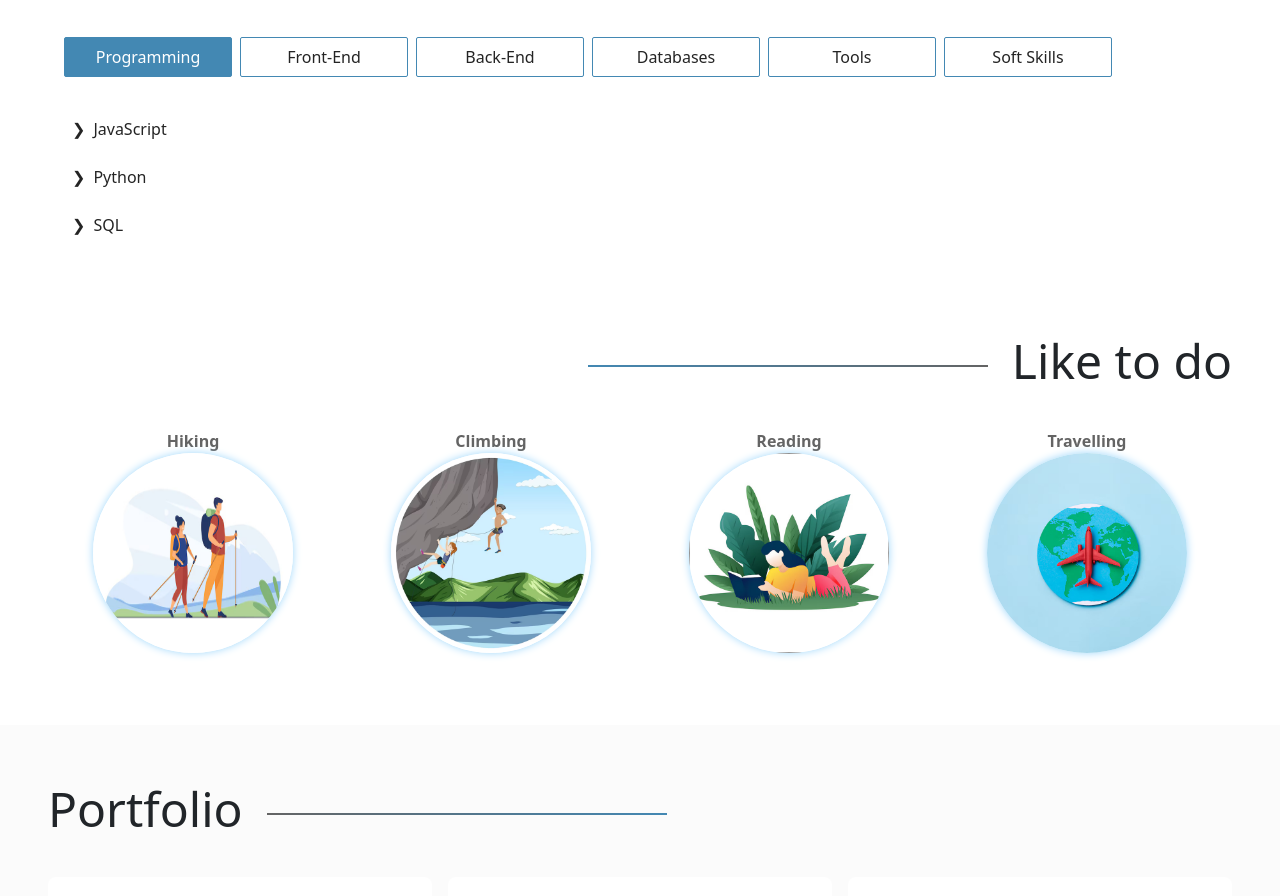
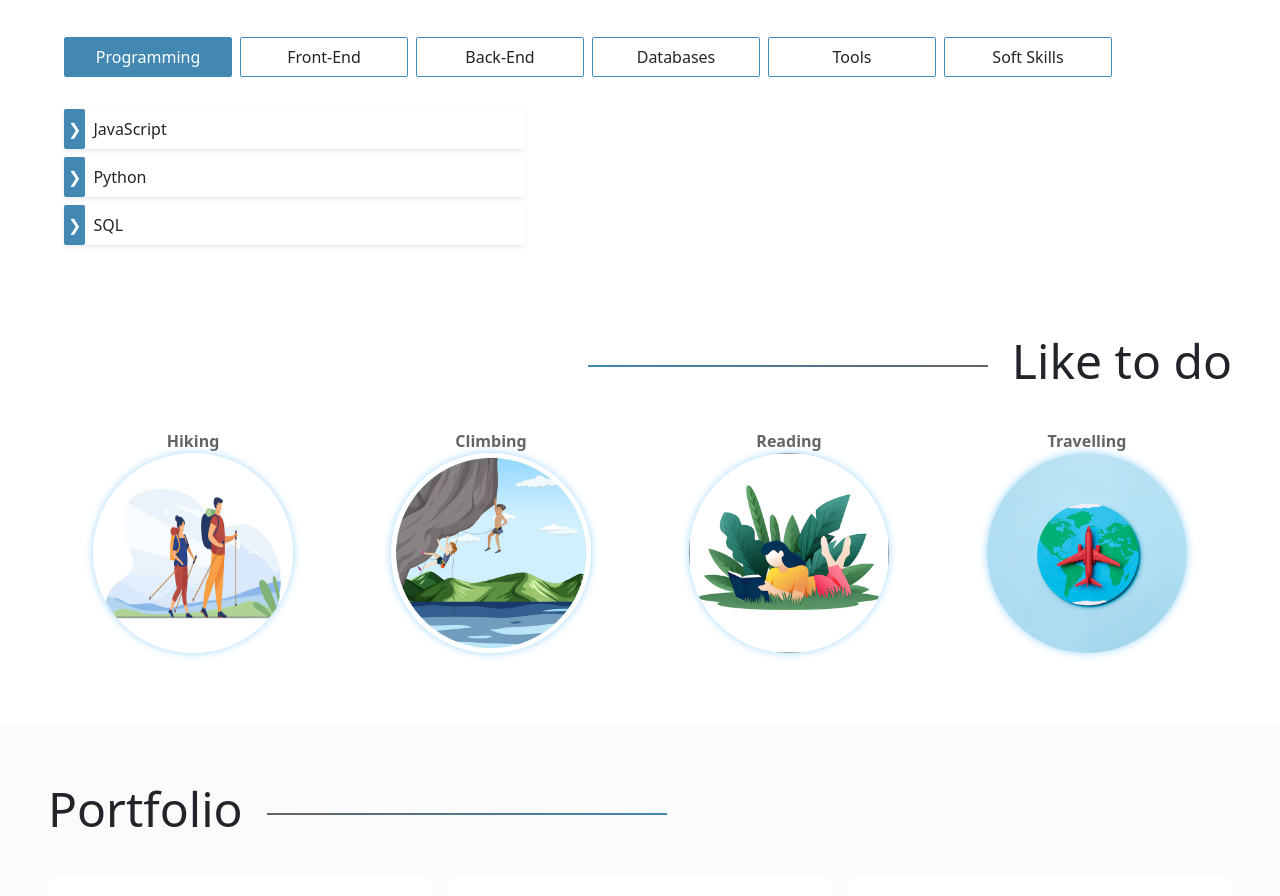
Before and after one commit to shrutibakutra/me, a React (Create React App) app: page / in a window 1280 px wide. Shown: the part 837-1733 px from the top of the page. Built offline with nearby package versions, Linux system fonts and the light colour scheme.

Commit message:
updated skilss css

```diff
--- a/src/components/Skills/skills.scss
+++ b/src/components/Skills/skills.scss
@@ -60,23 +60,31 @@
       margin-top: $gridSize * 3;
 
       &__li {
-        opacity: 0;
-        transform: translateX(-80px);
-        animation: fadeInUp 0.5s forwards;
         font-size: 2 * $gridSize;
         margin-bottom: $gridSize;
-        padding: $gridSize;
+        padding: $gridSize $gridSize $gridSize 0;
         border-radius: 2px;
         width: 40%;
-        // background: linear-gradient(to right, $color--blue 0%, 50%, #fff 100%);
         color: $color--gray800;
         display: flex;
+        box-shadow: 0 2px 4px rgba(50, 50, 93, .1);
 
-        div {
-          margin-right: $gridSize;
+
+        animation: fadeInUp 0.5s forwards;
+        opacity: 0;
+        transform: translateY(-200px);
+        &__arrow {
+          background-color: $color--blue;
+          margin: -8px 8px -8px 0;
+          padding: 4px;
+          border-radius: 2px;
+          display: flex;
+          align-items: center;
+          color: #fff;
         }
 
       }
+
       li:nth-of-type(1) {
         animation-delay: 0.1s;
       }
--- a/src/components/Skills/skills.tsx
+++ b/src/components/Skills/skills.tsx
@@ -1,4 +1,4 @@
-import React, { useState } from "react";
+import React, { useEffect, useRef, useState } from "react";
 import { Col, Nav, NavItem, NavLink, Row, TabContent, TabPane } from "reactstrap";
 import classnames from 'classnames';
 import "./skills.scss";
@@ -22,16 +22,17 @@ const Skills = () => {
             setActiveTab(tab);
         }
     };
+
     return (
         <div className="skills" id="skills">
             <div className="skills__title">
                 My Skills
             </div>
             <Nav pills>
-                <div className="skills__nav-flex">
+                <div className="skills__nav-flex"  >
                     {Object.keys(skillsData).map((skillCategory) => (
-                        <div>
-                            <NavItem key={skillCategory} className="skills__nav-flex__nav-item">
+                        <div key={skillCategory}>
+                            <NavItem className="skills__nav-flex__nav-item">
                                 <NavLink
                                     className={classnames([{ active: activeTab === skillCategory }, "cta-button"])}
                                     onClick={() => toggle(skillCategory as SkillCategory)}
@@ -43,20 +44,17 @@ const Skills = () => {
                     ))}
                 </div>
             </Nav>
-            <TabContent activeTab={activeTab}>
+            <TabContent activeTab={activeTab} >
                 {Object.keys(skillsData).map((skillCategory) => (
                     <TabPane tabId={skillCategory} key={skillCategory}>
                         <Row>
-                            <Col sm="12">
-                                <ul className="skills__nav-flex__ul">
+                            <Col sm="12" >
+                                <ul className="skills__nav-flex__ul" id={`skills-${skillCategory}`}>
                                     {skillsData[skillCategory as SkillCategory].map((skill, idx) => (
                                         <li key={idx} className="skills__nav-flex__ul__li">
-                                             <div> &#10095;</div>
-                                             <div> {skill}</div>
-
-
-                                     </li>
-
+                                            <div className="skills__nav-flex__ul__li__arrow"> &#10095;</div>
+                                            <div>{skill}</div>
+                                        </li>
                                     ))}
                                 </ul>
                             </Col>
@@ -65,6 +63,7 @@ const Skills = () => {
                 ))}
             </TabContent>
         </div>
-    )
-}
+    );
+};
+
 export default Skills;
```
